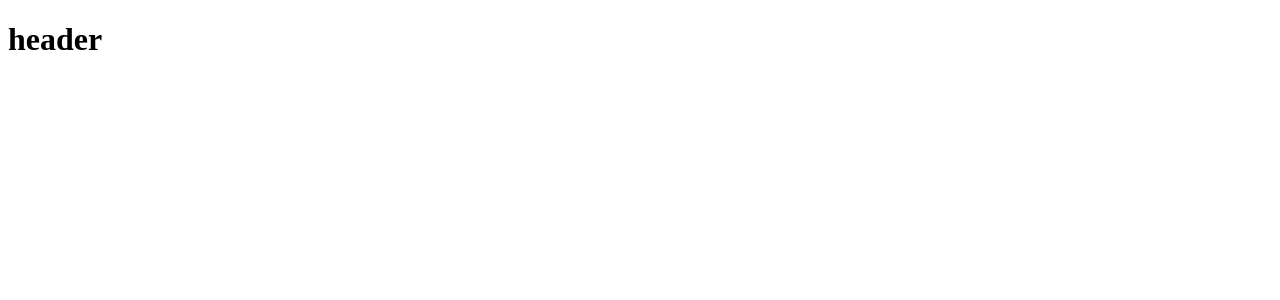
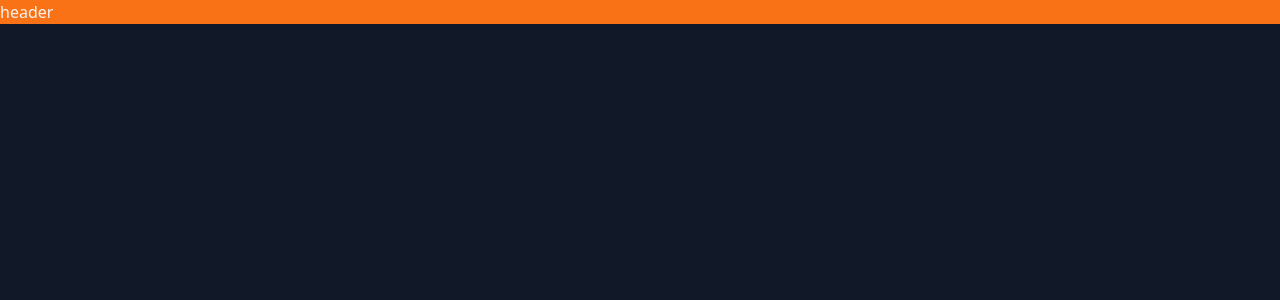
Before and after one commit to xdnzz/new_bjamas_app, a React (Vite) app: page / in a window 1280 px wide. Shown: the top 300 px of the page. Built offline with nearby package versions, Linux system fonts and the light colour scheme.

Commit message:
STYLE: adding Tailwind CSS

```diff
--- a/package.json
+++ b/package.json
@@ -8,7 +8,9 @@
     "preview": "vite preview"
   },
   "dependencies": {
+    "autoprefixer": "^10.4.7",
     "axios": "^0.27.2",
+    "postcss": "^8.4.14",
     "react": "^18.0.0",
     "react-dom": "^18.0.0"
   },
@@ -16,6 +18,7 @@
     "@types/react": "^18.0.0",
     "@types/react-dom": "^18.0.0",
     "@vitejs/plugin-react": "^1.3.0",
+    "tailwindcss": "^3.1.6",
     "typescript": "^4.6.3",
     "vite": "^2.9.9"
   }
--- /dev/null
+++ b/postcss.config.js
@@ -0,0 +1,6 @@
+module.exports = {
+    plugins: {
+      tailwindcss: {},
+      autoprefixer: {},
+    },
+  }
--- a/src/components/header/Header.tsx
+++ b/src/components/header/Header.tsx
@@ -1,7 +1,7 @@
 export function Header(){
     return (
-        <header>
-            <h1>
+        <header >
+            <h1 className="bg-orange-500 w-full">
             header
             </h1>
         </header>
--- /dev/null
+++ b/src/css/tailwind.css
@@ -0,0 +1,8 @@
+@tailwind base;
+@tailwind components;
+@tailwind utilities;
+
+body {
+    @apply bg-gray-900 text-gray-100;
+    -webkit-font-smoothing: antialiased;
+}
--- a/src/main.tsx
+++ b/src/main.tsx
@@ -1,6 +1,7 @@
 import React from 'react'
 import ReactDOM from 'react-dom/client'
 import App from './App'
+import './css/tailwind.css'
 
 ReactDOM.createRoot(document.getElementById('root')!).render(
   <React.StrictMode>
--- /dev/null
+++ b/src/pages/Index.tsx
@@ -0,0 +1,7 @@
+export function HomePage(){
+    return (
+        <main>
+            Homepage
+        </main>
+    )
+}
--- /dev/null
+++ b/tailwind.config.js
@@ -0,0 +1,9 @@
+module.exports = {
+  content: [
+    './src/**/*.tsx'
+  ],
+  theme: {
+    extend: {},
+  },
+  plugins: [],
+}
```
Also changed, not shown: 1 other file (tests, documents, lock files or other folders).
